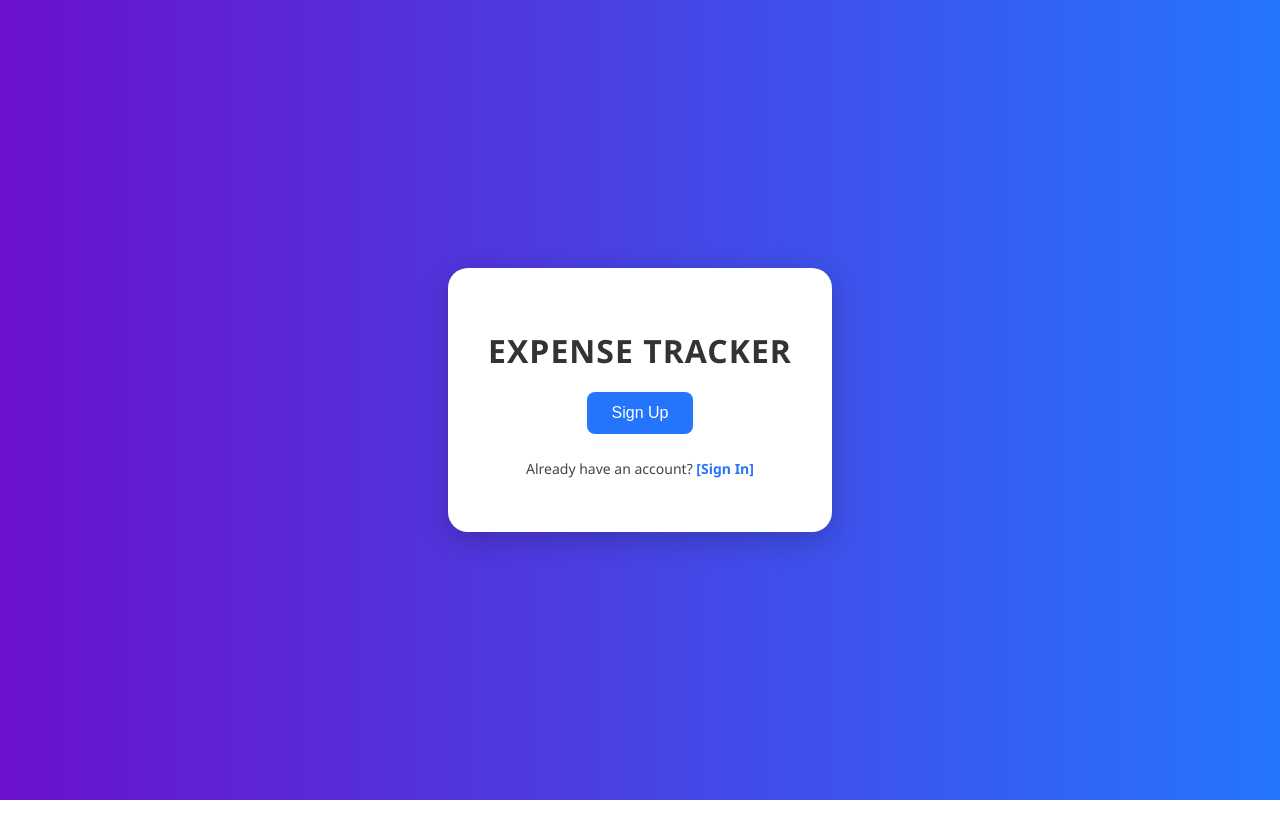
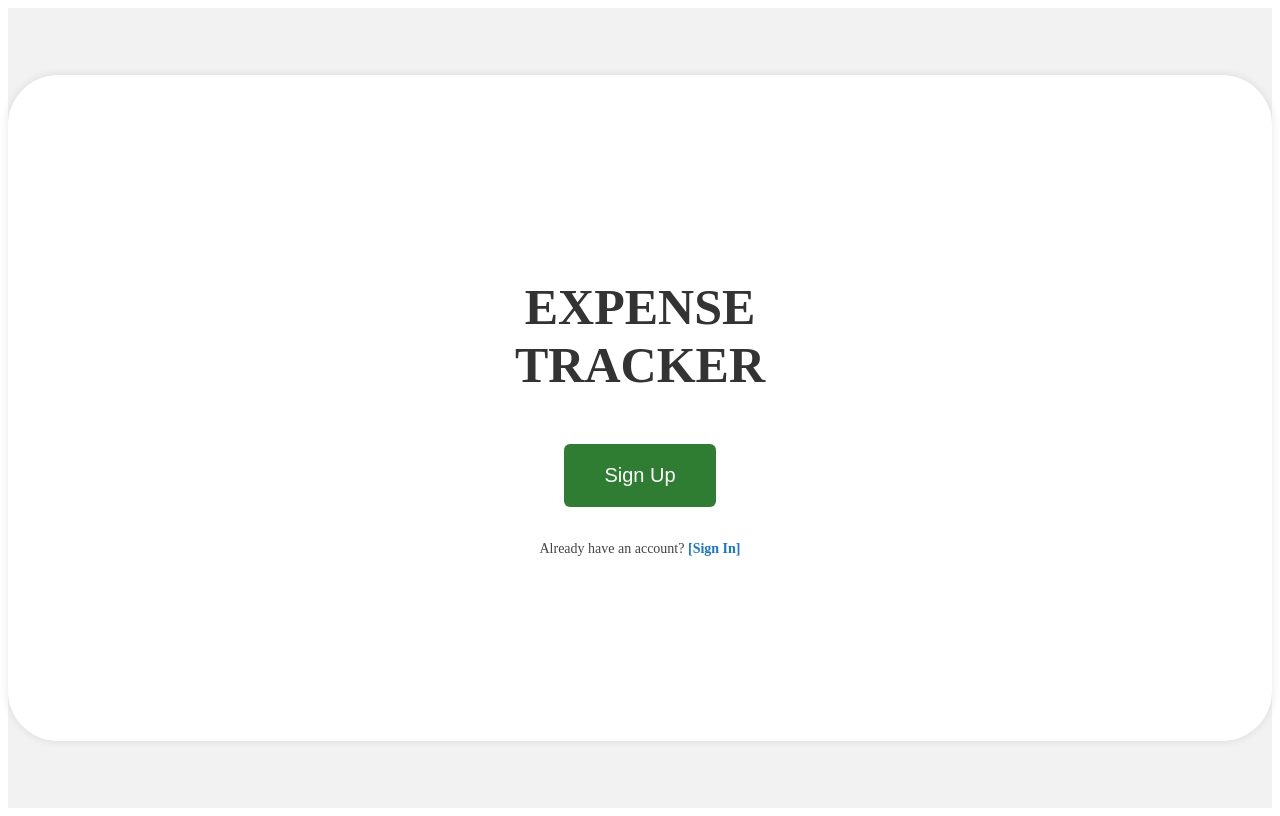
Before and after one commit to anumandh05/ExpenseManager, a React (Vite) app in the folder frontend/: page / in a window 1280 px wide. Built offline with nearby package versions, Linux system fonts and the light colour scheme.

Commit message:
Changes reversed

```diff
--- a/frontend/Styling/Welcome.css
+++ b/frontend/Styling/Welcome.css
@@ -1,67 +1,47 @@
-body {
-  margin: 0;
-  padding: 0;
-  font-family: 'Segoe UI', Tahoma, Geneva, Verdana, sans-serif;
-  background: linear-gradient(to right, #6a11cb, #2575fc);
-  min-height: 100vh;
-  display: flex;
-  align-items: center;
-  justify-content: center;
-}
-
 .welcome-container {
   display: flex;
   justify-content: center;
   align-items: center;
   height: 100vh;
+  background-color: #f2f2f2;
 }
 
 .welcome-box {
-  background-color: white;
-  padding: 40px;
-  border-radius: 20px;
-  box-shadow: 0 8px 30px rgba(0, 0, 0, 0.2);
   text-align: center;
-  max-width: 400px;
-  width: 100%;
+  background-color: #fff;
+  padding: 170px 400px;
+  border-radius: 50px;
+  box-shadow: 0 0 10px rgba(0, 0, 0, 0.1);
 }
 
 .welcome-box h1 {
-  font-size: 32px;
+  font-size: 50px;
+  margin-bottom: 50px;
   color: #333;
-  margin-bottom: 20px;
-  letter-spacing: 1px;
 }
 
 .welcome-box button {
-  background: #2575fc;
+  padding: 20px 40px;
+  font-size: 20px;
+  background-color: #2e7d32;
   color: white;
   border: none;
-  padding: 12px 25px;
-  border-radius: 8px;
-  font-size: 16px;
+  border-radius: 6px;
   cursor: pointer;
-  transition: background 0.3s ease;
-  margin-bottom: 10px;
+  margin-bottom: 20px;
 }
 
 .welcome-box button:hover {
-  background: #1a5ed7;
+  background-color: #1b5e20;
 }
 
 .welcome-box p {
   font-size: 14px;
-  margin-top: 15px;
   color: #444;
 }
 
 .signin-link {
-  color: #2575fc;
+  color: #1976d2;
+  cursor: pointer;
   font-weight: bold;
-  cursor: pointer;
-  transition: color 0.3s ease;
 }
-
-.signin-link:hover {
-  color: #1a5ed7;
-}
```
